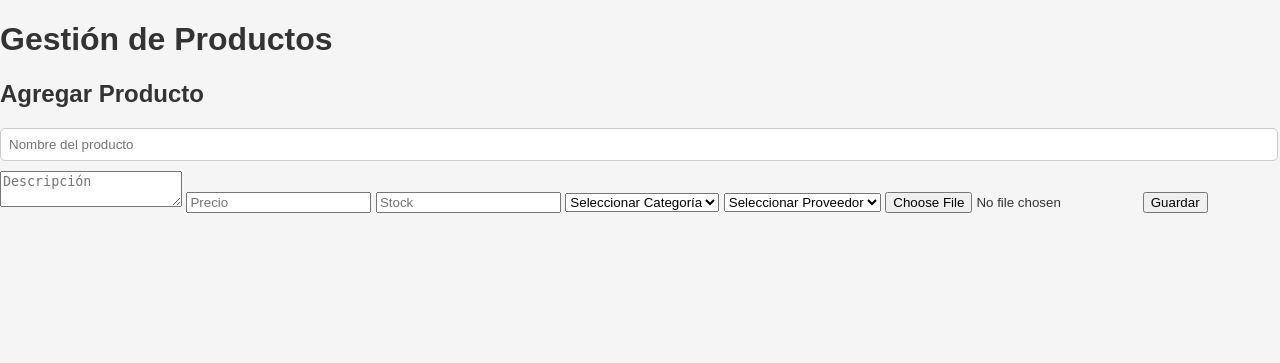
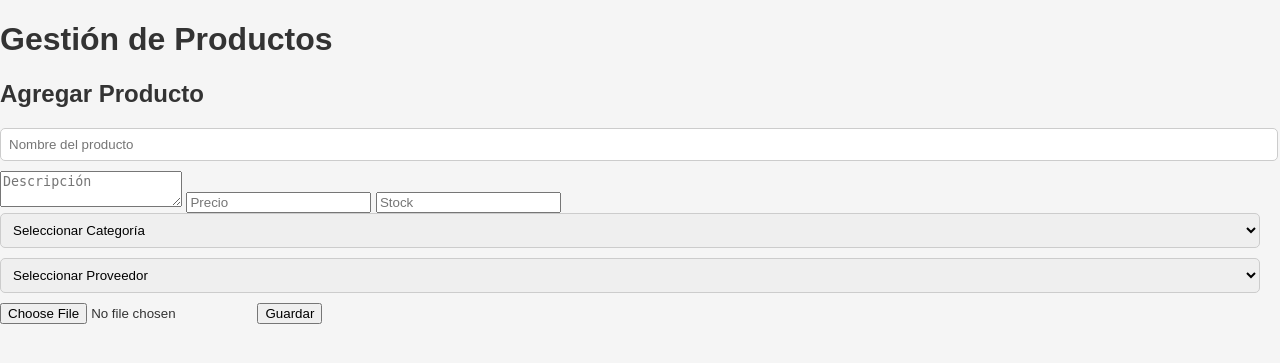
Before and after one commit to Ftalejo69/inventario, a PHP site: page /productos.html in a window 1280 px wide. Shown: the part 70-433 px from the top of the page. Run offline with PHP 8.4, Linux system fonts and the light colour scheme.

Commit message:
cambiiosss/yes

```diff
--- a/styles.css
+++ b/styles.css
@@ -45,7 +45,8 @@ label {
 
 input[type="email"],
 input[type="password"],
-input[type="text"] {
+input[type="text"],
+select {
     width: calc(100% - 20px);
     padding: 8px;
     margin-bottom: 10px;
```
